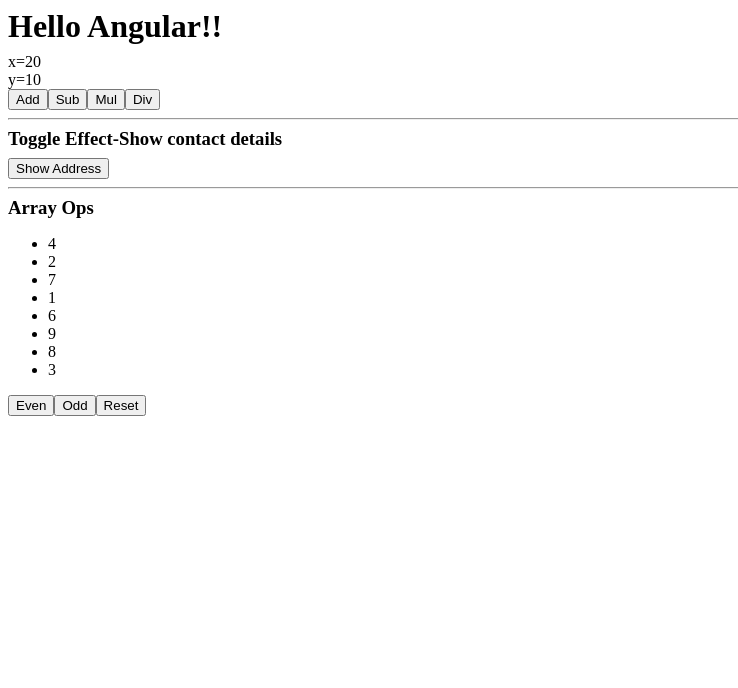
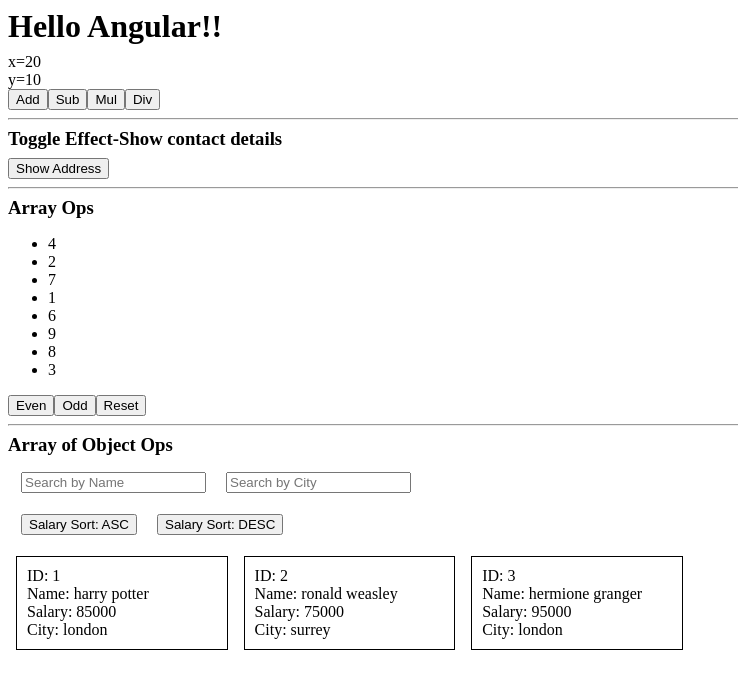
Before and after one commit to SaraswathiYendu/tech-train, an Angular app in the folder AngularUI/: page / in a window 1280 px wide. Shown: the top 688 px of the page, without its empty margins (0-738 px from the left). Built offline with nearby package versions, Linux system fonts and the light colour scheme.

Commit message:
cs: working with objects

```diff
--- a/AngularUI/src/app/app.component.css
+++ b/AngularUI/src/app/app.component.css
@@ -2,3 +2,20 @@
   border: 1px solid ;
   width: 10%;
 }
+.employee-box{
+  border: 1px solid ;
+  width: 15%;
+  float: left;
+  padding: 10px;
+  margin: 8px;
+}
+
+.search{
+  padding: 8px;
+  margin: 5px;
+}
+
+.sort{
+  padding: 8px;
+  margin: 5px;
+}
--- a/AngularUI/src/app/app.component.html
+++ b/AngularUI/src/app/app.component.html
@@ -29,3 +29,20 @@
 <button (click)="filterArray('even')">Even</button>
 <button (click)="filterArray('odd')">Odd</button>
 <button (click)="filterArray('reset')">Reset</button>
+<hr>
+<h3>Array of Object Ops</h3>
+
+<div class="search">
+  <input type="text" placeholder="Search by Name"> &nbsp;&nbsp;&nbsp;
+  <input type="text" placeholder="Search by City">
+</div>
+<div class="sort">
+  <button>Salary Sort: ASC</button> &nbsp;&nbsp;&nbsp;
+  <button>Salary Sort: DESC</button>
+</div>
+<div class="employee-box" *ngFor="let e of employees">
+  ID: {{e.id}}  <br />
+  Name: {{e.name}} <br />
+  Salary: {{e.salary}} <br />
+  City: {{e.city}}
+</div>
--- a/AngularUI/src/app/app.component.ts
+++ b/AngularUI/src/app/app.component.ts
@@ -1,4 +1,5 @@
 import { Component } from '@angular/core';
+import { Employee } from 'src/models/Employee';
 
 @Component({ //<-- decorator
   selector: 'app-root',
@@ -13,6 +14,31 @@
   lblButton:string = 'Show Address';
   nums:number[]=[4,2,7,1,6,9,8,3];
   numsTemp: number[] =[4,2,7,1,6,9,8,3];
+
+  e1:Employee={
+    id:1,
+    name: 'harry potter',
+    salary: 85000,
+    city: 'london'
+  };
+
+  e2: Employee={
+    id:2,
+    name: 'ronald weasley',
+    salary: 75000,
+    city: 'surrey'
+  };
+
+  e3: Employee={
+    id:3,
+    name: 'hermione granger',
+    salary: 95000,
+    city: 'london'
+  };
+
+  /* Create an Array of Employee and push the objects in the array */
+  employees: Employee[]= [this.e1,this.e2,this.e3];
+
   calc(op:string){
 
     switch(op){
--- /dev/null
+++ b/AngularUI/src/models/Employee.ts
@@ -0,0 +1,10 @@
+export class Employee{
+  id: number;
+  name: string;
+  salary: number;
+  city: string;
+}
+
+/*
+  Always export the class so that, you can import it in component
+*/
```
